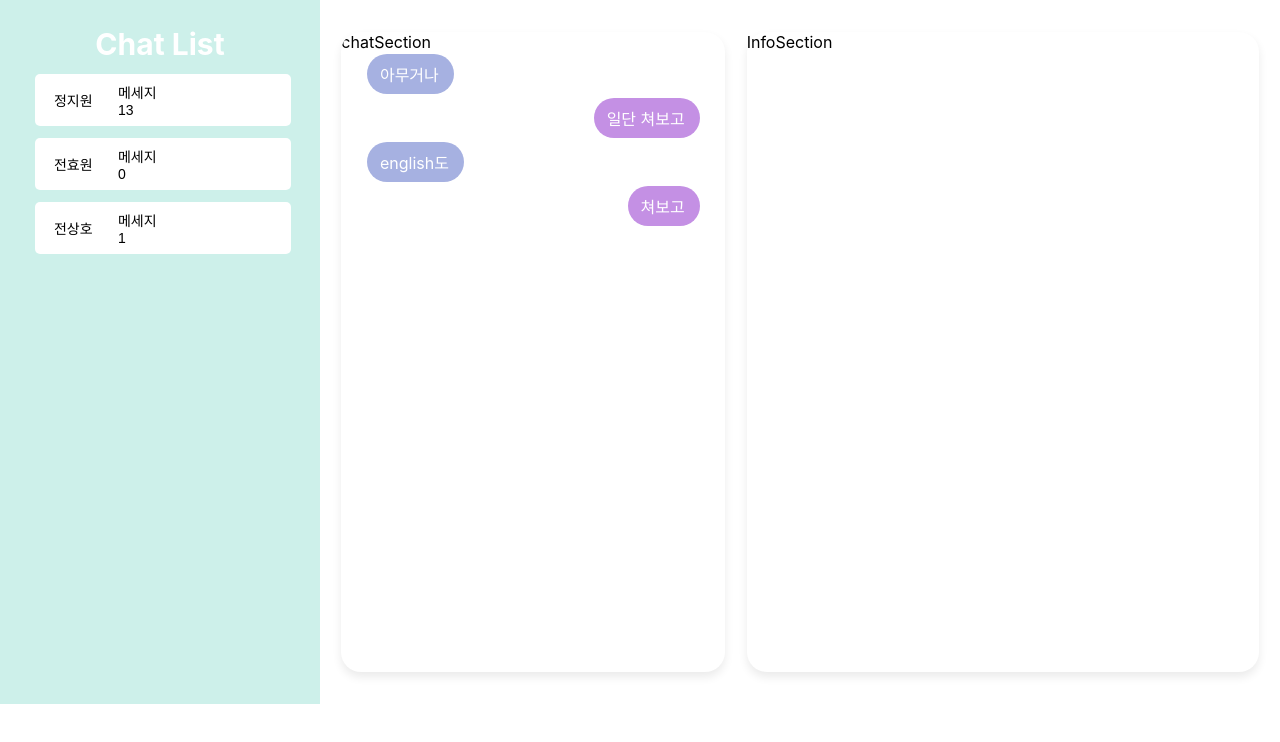
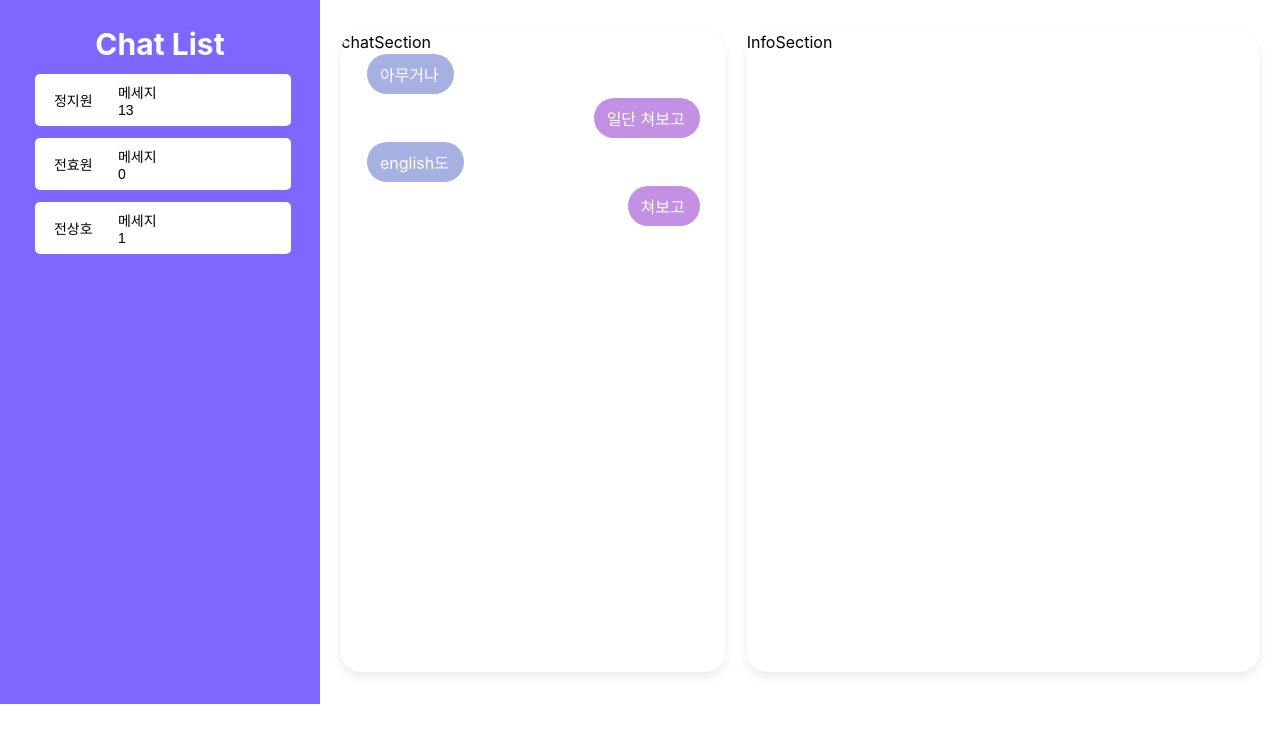
Before and after one commit to sangho-jeon/mauve-admin, a React (Create React App) app: page / in a window 1280 px wide. Shown: the top 742 px of the page. Built offline with nearby package versions, Linux system fonts and the light colour scheme.

Commit message:
[#6] 유저카드 UI 적용

```diff
--- a/src/components/feature/sidebar/styled.js
+++ b/src/components/feature/sidebar/styled.js
@@ -6,7 +6,7 @@ export const MainContainer = styled.div`
   align-items: center;
   width: 25vw;
   height: 55vw;
-  background-color: #cdf0ea;
+  background-color: #7e67ff;
 `;
 
 export const Header = styled.header`
```
